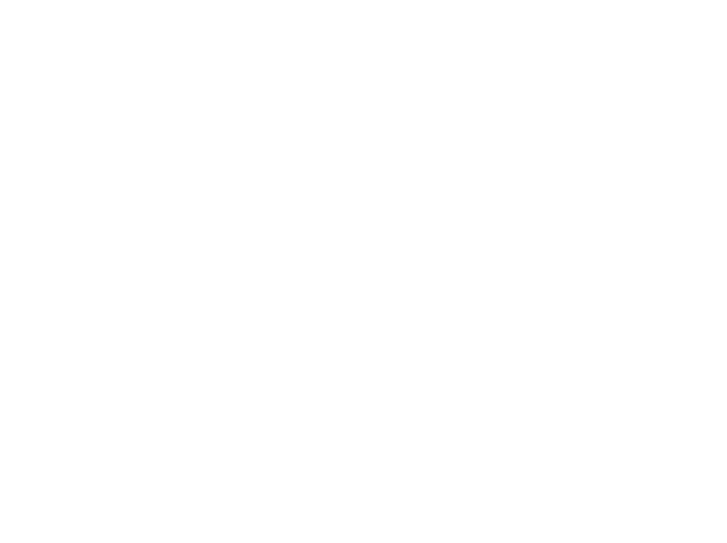
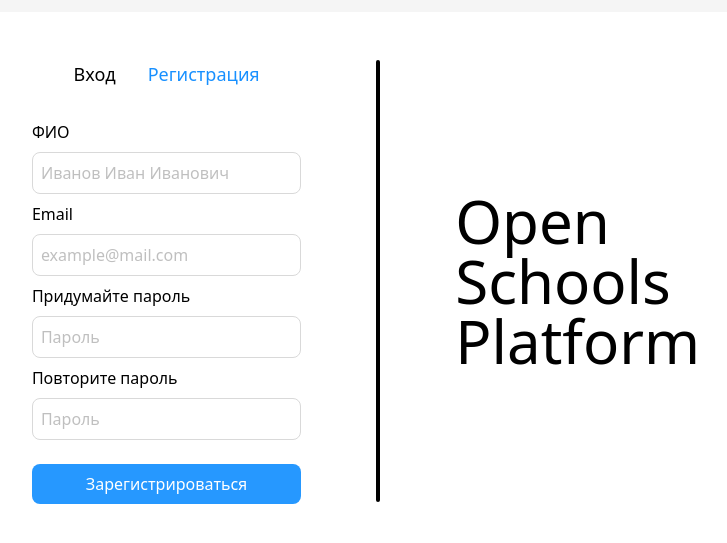
Before and after one commit to eleneaa/open_schools_marketplace_frontend, a Vue app: page /auth/register in a window 1280 px wide. Before the commit this address had no page. Shown: the part 119-662 px from the top of the page, without its empty margins (274-1001 px from the left). Built offline with nearby package versions, Linux system fonts and the light colour scheme.

Commit message:
Created RegisterForm and added nested route into /auth

```diff
--- /dev/null
+++ b/src/components/auth/RegisterForm.vue
@@ -0,0 +1,24 @@
+<template>
+  <div class="flex flex-col gap-6 w-full">
+    <div class="flex flex-col gap-2">
+      <label for="fullname">ФИО</label>
+      <AuthInput id="fullname" type="text" ph="Иванов Иван Иванович" />
+      <label for="email">Email</label>
+      <AuthInput id="email" type="email" ph="example@mail.com" />
+      <label for="password">Придумайте пароль</label>
+      <AuthInput id="password" type="password" ph="Пароль" />
+      <label for="cpassword">Повторите пароль</label>
+      <AuthInput id="cpassword" type="password" ph="Пароль" />
+    </div>
+
+    <button class="bg-[#2698FF] rounded-lg text-white p-2">Зарегистрироваться</button>
+  </div>
+</template>
+
+<script setup lang="ts">
+import AuthInput from './AuthInput.vue';
+
+
+</script>
+
+<style scoped></style>
--- a/src/router/index.ts
+++ b/src/router/index.ts
@@ -1,5 +1,5 @@
 import LoginForm from '@/components/auth/LoginForm.vue'
-
+import RegisterForm from '@/components/auth/RegisterForm.vue'
 import AuthView from '@/views/AuthView.vue'
 import { createRouter, createWebHistory } from 'vue-router'
 
@@ -9,6 +9,7 @@
     {
       path: '/auth', component: AuthView, redirect: '/auth/login', children: [
         { path: 'login', name: 'login', component: LoginForm },
+        { path: 'register', name: 'register', component: RegisterForm },
       ]
     }
   ],
```
